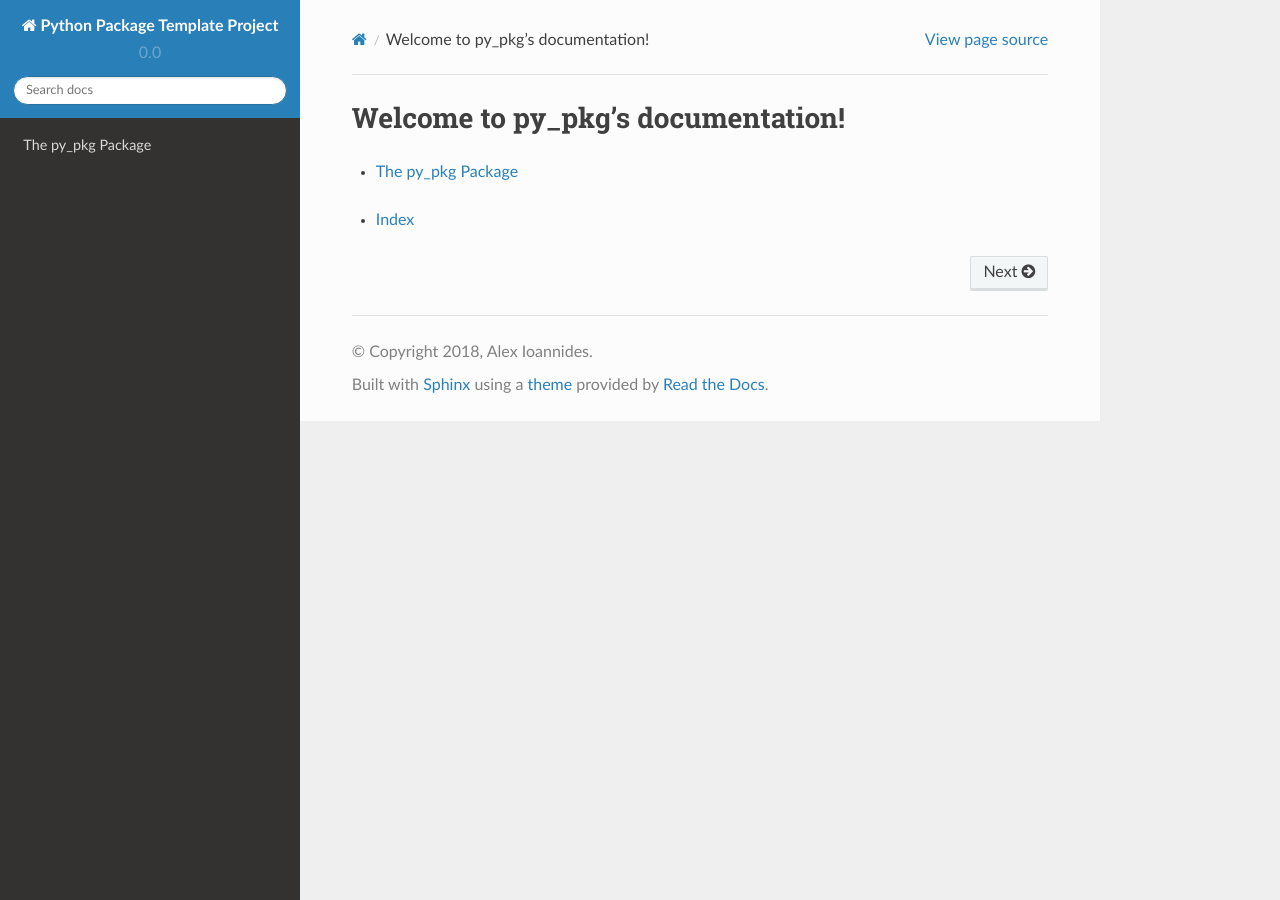
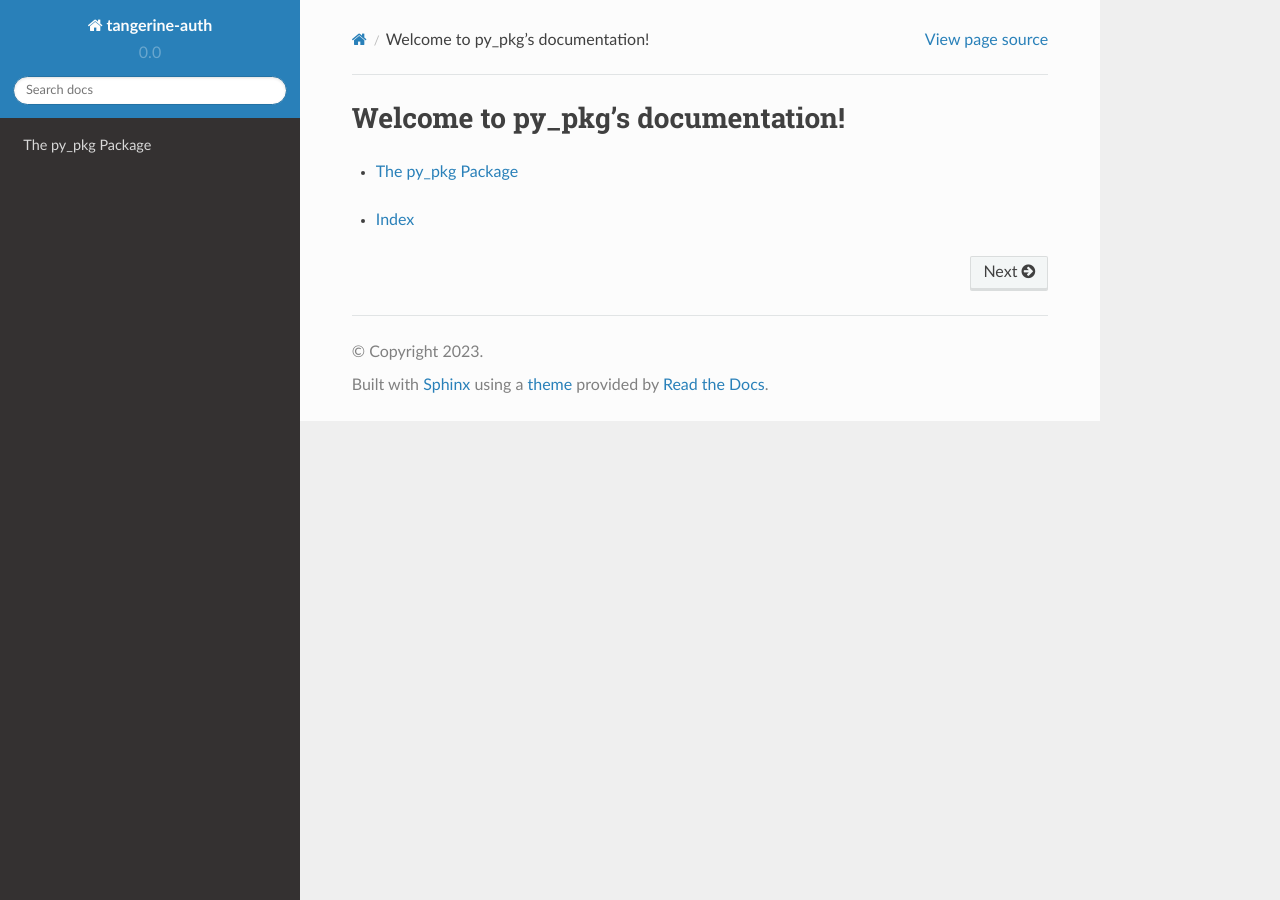
Before and after one commit to noraa-july-stoke/yuzu, a Sphinx documentation site: the page built from docs/source/index.rst, in a window 1280 px wide. Built offline with Sphinx 7.4.7 and the Read the Docs theme 2.0.0, drawn with Linux system fonts in a browser that asks for light colours; the version number is read from the project's files by our own code.

Commit message:
update typo

```diff
--- a/docs/source/conf.py
+++ b/docs/source/conf.py
@@ -21,8 +21,8 @@ from tangerine_auth.__version__ import __version__
 
 # -- Project information -----------------------------------------------------
 
-project = 'Python Package Template Project'
-copyright = '2018, Alex Ioannides'
+project = 'tangerine-auth'
+copyright = '2023'
 author = 'Noraa Stoke'
 
 # The short X.Y version
--- a/tangerine_auth/__init__.py
+++ b/tangerine_auth/__init__.py
@@ -6,4 +6,3 @@ The tangerine_auth package - An easy to use authentication manager for Tangerine
 
 from .yuzu import Yuzu
 from .key_lime import KeyLime
-from __version__ import __version__
--- a/tangerine_auth/__version__.py
+++ b/tangerine_auth/__version__.py
@@ -7,7 +7,7 @@ Information about the current version of the py-package-template package.
 
 __title__ = 'tangerine-auth'
 __description__ = 'Tangerine Auth: An easy to use authentication manager for Tangerine and Flask.'
-__version__ = '0.0.3'
+__version__ = '0.0.4'
 __author__ = 'Noraa Stoke'
 __author_email__ = 'noraa.july.stoke@gmail.com'
 __license__ = 'MIT'
```
